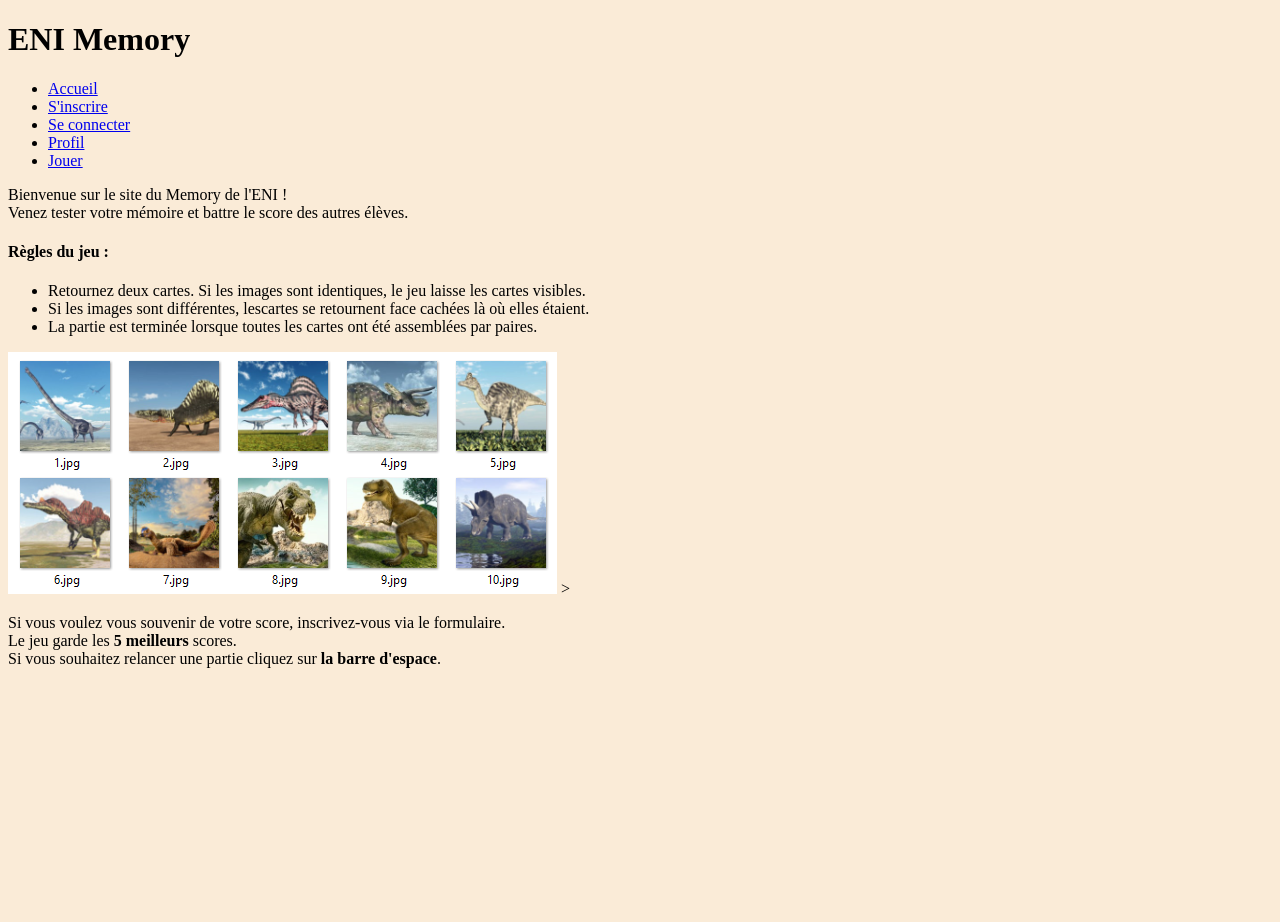
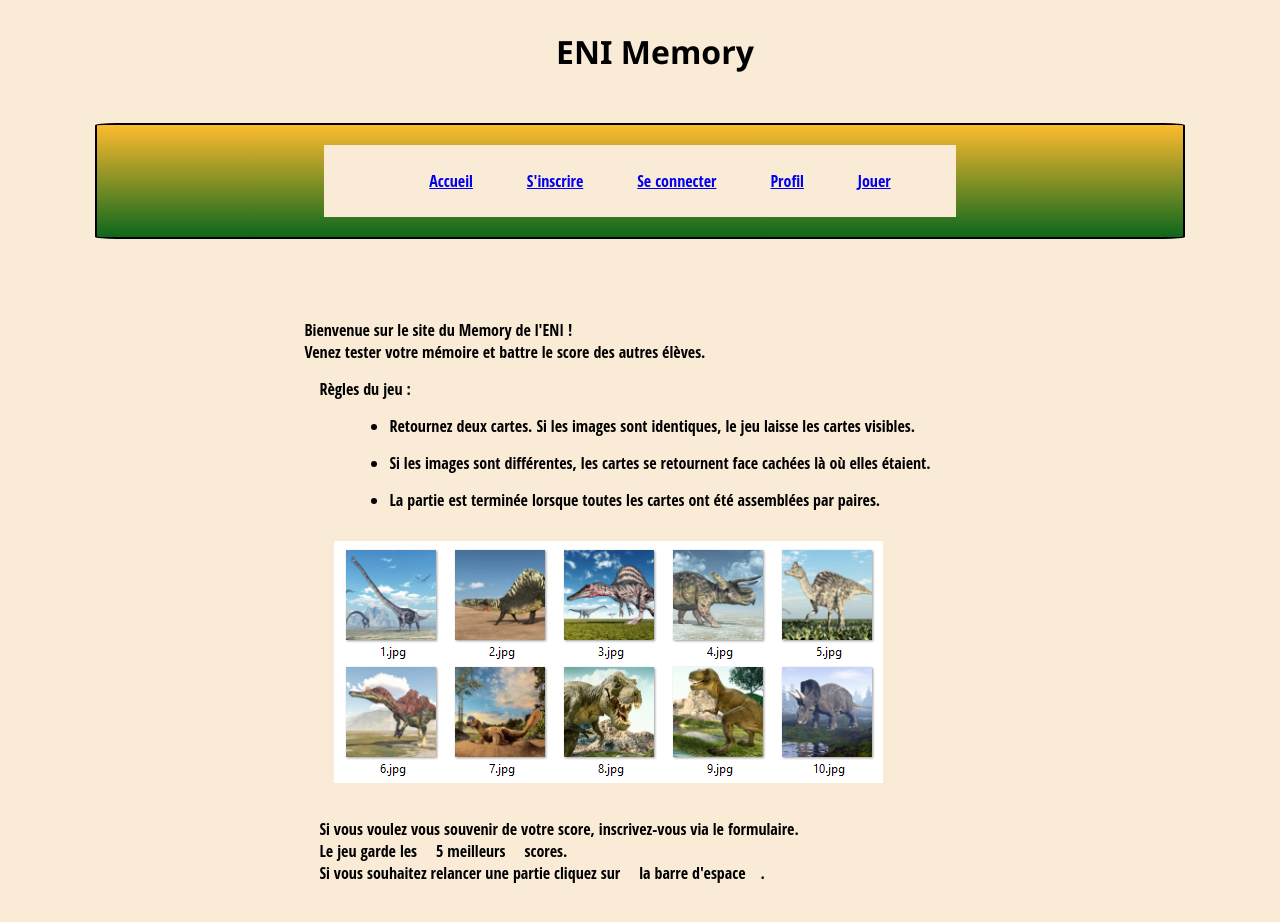
Before and after one commit to Celeste-Cavalle/ENI_memory, a plain HTML site: page index.html in a window 1280 px wide. Before the commit the page ends 800 px from the top, so only its background shows below. Drawn offline with Linux system fonts and the light colour scheme.

Commit message:
second commit

```diff
--- a/index.html
+++ b/index.html
@@ -9,9 +9,9 @@
 
   <body>
     <header>
-      <h1>ENI Memory</h1>
+      <h1 id="titre">ENI Memory</h1>
 
-      <nav class="navbar navbar-expand-lg bg-body-tertiary">
+      <nav class="navbar">
         <div class="container-fluid">
           <!-- <a class="navbar-brand" href="#"></a> -->
           <!-- <button class="navbar-toggler" type="button" data-bs-toggle="collapse" data-bs-target="#navbarNav" aria-controls="navbarNav" aria-expanded="false" aria-label="Toggle navigation">
@@ -20,7 +20,9 @@
           <div class="collapse navbar-collapse" id="navbarNav">
             <ul class="navbar-nav">
               <li class="nav-item">
-                <a class="nav-link active" aria-current="page" href="index.html">Accueil</a>
+                <a class="nav-link active" aria-current="page" href="index.html"
+                  >Accueil</a
+                >
               </li>
               <li class="nav-item">
                 <a class="nav-link" href="inscription.html">S'inscrire</a>
@@ -40,32 +42,48 @@
       </nav>
     </header>
 
+    <main>
       <section>
-        <p>  Bienvenue sur le site du Memory de l'ENI !
-            <br>
+        <p>
+          Bienvenue sur le site du Memory de l'ENI !
+          <br />
           Venez tester votre mémoire et battre le score des autres élèves.
         </p>
-    <div> <h4>Règles du jeu :</h4> </div>
+        <div><h4>Règles du jeu :</h4></div>
         <article>
           <div>
             <ul>
-                <li>Retournez deux cartes. Si les images sont identiques, le jeu laisse les cartes visibles.</li>
-                <li>Si les images sont différentes, lescartes se retournent face cachées là où elles étaient.</li>
-                <li>La partie est terminée lorsque toutes les cartes ont été assemblées par paires.</li>
+              <li>
+                Retournez deux cartes. Si les images sont identiques, le jeu
+                laisse les cartes visibles.
+              </li>
+              <li>
+                Si les images sont différentes, les cartes se retournent face
+                cachées là où elles étaient.
+              </li>
+              <li>
+                La partie est terminée lorsque toutes les cartes ont été
+                assemblées par paires.
+              </li>
             </ul>
           </div>
-        <div id="imgDino"> <img src="ressources/dinosaures/memory_detail_dinosaures.png" alt="images du mémory avec des dinausores"> ></div>
-        <p>Si vous voulez vous souvenir de votre score, inscrivez-vous via le formulaire.
-            <br>
+          <div id="imgDino">
+            <img
+              src="ressources/dinosaures/memory_detail_dinosaures.png"
+              alt="images du mémory avec des dinausores"
+            />
+          </div>
+          <p>
+            Si vous voulez vous souvenir de votre score, inscrivez-vous via le
+            formulaire.
+            <br />
             Le jeu garde les <strong>5 meilleurs </strong>scores.
-            <br>
-        Si vous souhaitez relancer une partie cliquez sur <strong>la barre d'espace</strong>.
+            <br />
+            Si vous souhaitez relancer une partie cliquez sur
+            <strong>la barre d'espace</strong>.
           </p>
         </article>
       </section>
-
-
+    </main>
   </body>
-
-
 </html>
--- a/style.css
+++ b/style.css
@@ -1,3 +1,56 @@
 *{
     background-color: antiquewhite;
+    font-family: "Open Sans Condensed",sans-serif;
+    margin: 15px;
+
 }
+
+main{
+    display: flex;
+    justify-content: center;
+    align-items: center;
+    flex-direction: column;
+    padding: auto;
+
+}
+
+#titre {
+    display: flex;
+    flex-direction: row;
+    width: 100%;
+    justify-content: space-around;
+    font-family: 'Segoe UI', Tahoma, Geneva, Verdana, sans-serif;
+    font-size: xx-large;
+    font-weight: bolder;
+
+}
+
+.container-fluid{
+    display:inline;
+    padding:10px;
+}
+
+.navbar{
+    display: flex;
+    flex-direction: row;
+    flex-wrap: wrap;
+    justify-content: center;
+    border: 2px solid black;
+    border-radius: 2%;
+    padding: 5px;
+    margin: 50px;
+    background: rgb(13,103,29);
+    background: linear-gradient(0deg, rgba(13,103,29,1) 0%, rgba(253,187,45,1) 100%);
+
+
+}
+
+nav li{
+    display:inline;
+    flex-direction: row;
+    flex-wrap: wrap;
+    justify-content: center;
+    list-style: none;
+    margin: 10px;
+    color: rgb();
+}
```
Also changed, not shown: formInscription.js (added, +31 -0 lines), inscription.html (added, +85 -0 lines). Lines whose indentation alone changed are shown as unchanged.
